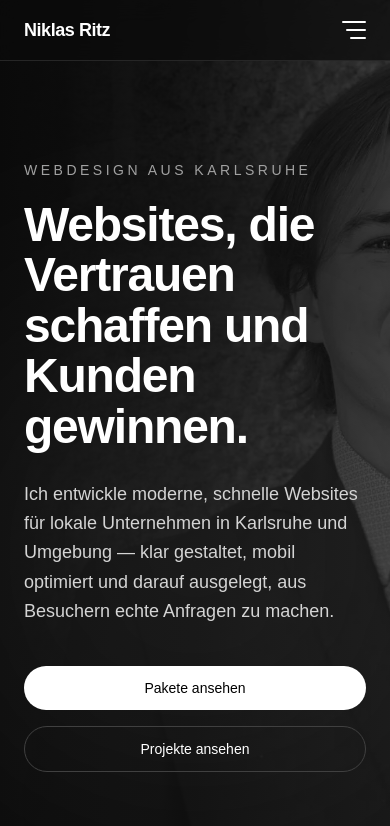
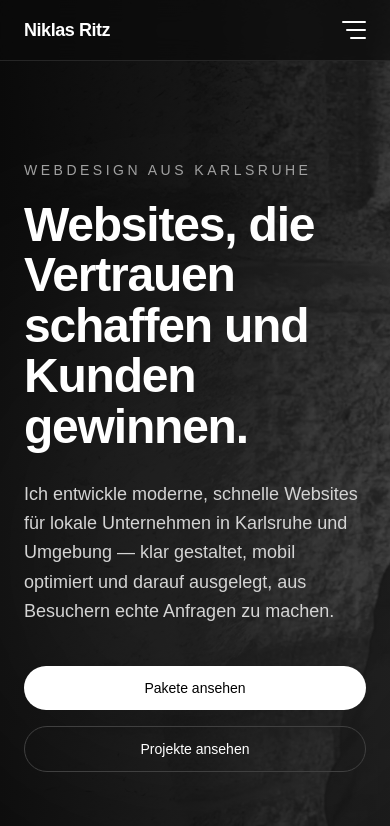
Before and after one commit to niklasritzbusiness-creator/niklasritz-website, a Next.js app: page / in a window 390 px wide. Shown: the top 826 px of the page. Built offline with nearby package versions, Linux system fonts and the light colour scheme.

Commit message:
Mobil Anpassung Hero

```diff
--- a/app/sections/Hero.tsx
+++ b/app/sections/Hero.tsx
@@ -6,12 +6,12 @@ export default function Hero() {
       {/* Background image */}
       <Image
         src="/images/niklas-bw.webp"
-        alt="Niklas Ritz Webdesign"
+        alt="Niklas Ritz"
         fill
         priority
         fetchPriority="high"
         sizes="100vw"
-        className="object-cover object-[70%_center] grayscale"
+        className="object-cover object-[52%_35%] grayscale md:object-[70%_center]"
       />
 
       {/* Dark overlay for readability */}
```
